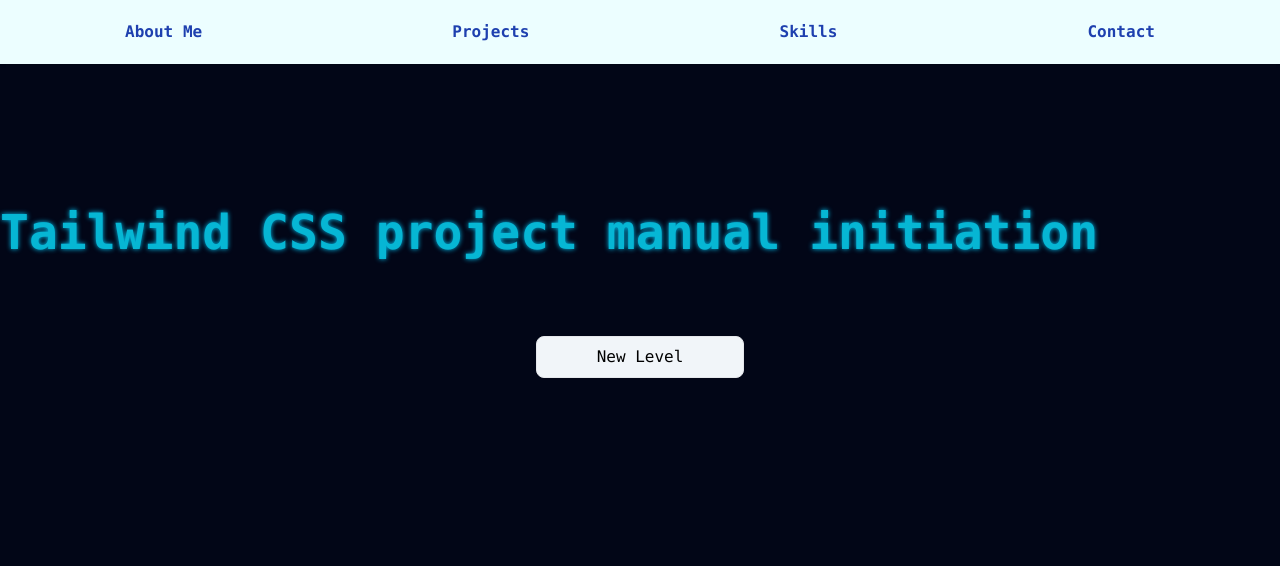
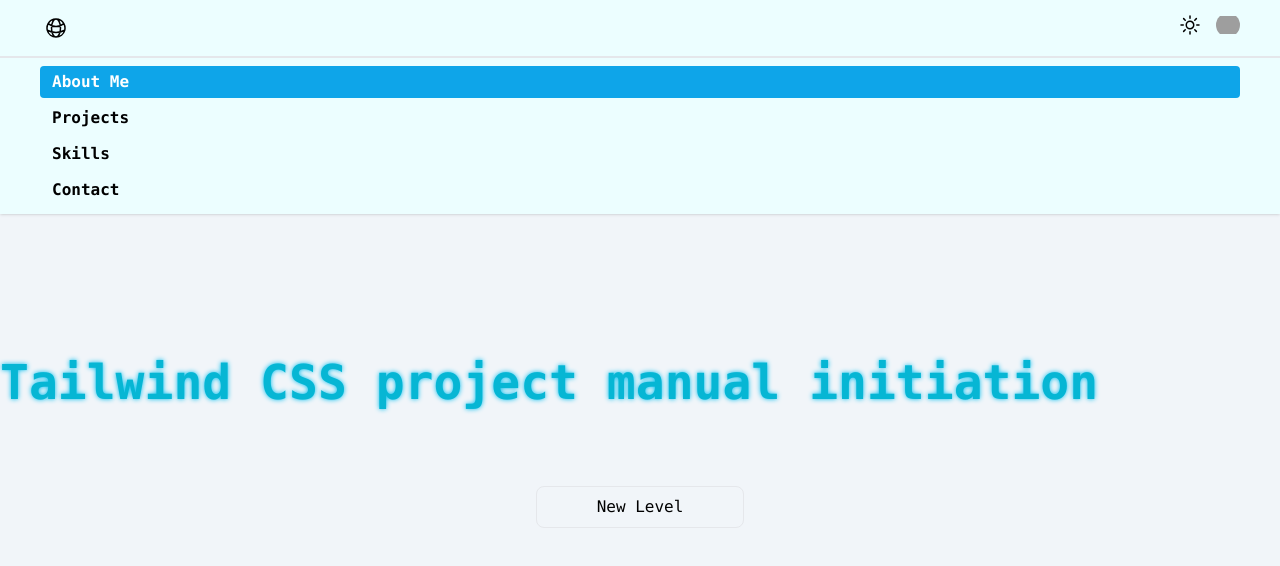
Before and after one commit to Anghy73/learning-tailwindcss, a website built with Vite: page index.html in a window 1280 px wide. Built offline with nearby package versions, Linux system fonts and the light colour scheme; grey boxes are pictures that could not be loaded.

Commit message:
navegation bar sm

```diff
--- a/index.html
+++ b/index.html
@@ -8,16 +8,36 @@
   <link rel="stylesheet" href="tailwind.css" />
 </head>
 
-<body class="bg-slate-950 flex flex-col justify-start w-screen min-h-screen">
-  <header class="bg-cyan-50 shadow">
-    <nav>
-      <ul class="flex justify-around items-center h-16">
-        <li><a class="hover:text-cyan-400 text-blue-800 font-bold hover:bg-slate-950 rounded py-1 px-2 transition-colors" href="#">About Me</a></li>
-        <li><a class="hover:text-cyan-400 text-blue-800 font-bold hover:bg-slate-950 rounded py-1 px-2" href="#">Projects</a></li>
-        <li><a class="hover:text-cyan-400 text-blue-800 font-bold hover:bg-slate-950 rounded py-1 px-2" href="#">Skills</a></li>
-        <li><a class="hover:text-cyan-400 text-blue-800 font-bold hover:bg-slate-950 rounded py-1 px-2" href="#">Contact</a></li>
-      </ul>
+<body class="bg-slate-100 flex flex-col justify-start w-screen min-h-screen">
+  <header class="bg-cyan-50 shadow flex flex-col justify-between">
+    <nav class="flex justify-between items-center w-full min-h-14 px-10">
+      <button class="w-6 h-6 rounded focus:ring-2 focus:ring-cyan-500 sm:hidden">
+        <svg xmlns="http://www.w3.org/2000/svg" fill="none" viewBox="0 0 24 24" stroke-width="1.5" stroke="currentColor" class="w-6 h-6">
+          <path stroke-linecap="round" stroke-linejoin="round" d="M3.75 6.75h16.5M3.75 12H12m-8.25 5.25h16.5" />
+        </svg>
+      </button>
+      <div class="cursor-pointer hover:text-cyan-500 ml-1">
+        <svg xmlns="http://www.w3.org/2000/svg" fill="none" viewBox="0 0 24 24" stroke-width="1.5" stroke="currentColor" class="w-6 h-6">
+          <path stroke-linecap="round" stroke-linejoin="round" d="M12 21a9.004 9.004 0 0 0 8.716-6.747M12 21a9.004 9.004 0 0 1-8.716-6.747M12 21c2.485 0 4.5-4.03 4.5-9S14.485 3 12 3m0 18c-2.485 0-4.5-4.03-4.5-9S9.515 3 12 3m0 0a8.997 8.997 0 0 1 7.843 4.582M12 3a8.997 8.997 0 0 0-7.843 4.582m15.686 0A11.953 11.953 0 0 1 12 10.5c-2.998 0-5.74-1.1-7.843-2.918m15.686 0A8.959 8.959 0 0 1 21 12c0 .778-.099 1.533-.284 2.253m0 0A17.919 17.919 0 0 1 12 16.5c-3.162 0-6.133-.815-8.716-2.247m0 0A9.015 9.015 0 0 1 3 12c0-1.605.42-3.113 1.157-4.418" />
+        </svg>
+      </div>
+      <div>
+        <button class="w-6 h-6 rounded-full focus:ring-2 focus:ring-cyan-300 focus:ring-offset-1 hover:text-cyan-500 mr-1">
+          <svg xmlns="http://www.w3.org/2000/svg" fill="none" viewBox="0 0 24 24" stroke-width="1.5" stroke="currentColor" class="w-6 h-6">
+            <path stroke-linecap="round" stroke-linejoin="round" d="M12 3v2.25m6.364.386-1.591 1.591M21 12h-2.25m-.386 6.364-1.591-1.591M12 18.75V21m-4.773-4.227-1.591 1.591M5.25 12H3m4.227-4.773L5.636 5.636M15.75 12a3.75 3.75 0 1 1-7.5 0 3.75 3.75 0 0 1 7.5 0Z" />
+          </svg>
+        </button>
+        <button class="w-6 h-6 focus:ring-2 focus:ring-cyan-300 rounded-full focus:ring-offset-1 overflow-hidden">
+          <img src="https://ui-avatars.com/api/?name=Andy+R" alt="Andy R">
+        </button>
+      </div>
     </nav>
+    <ul class="flex flex-col justify-start items-start px-10 py-2 border-t-2 space-y-1">
+      <li class="w-full"><a class="text-white font-bold rounded py-1 px-3 block bg-sky-500 transition-colors" href="#">About Me</a></li>
+      <li class="w-full"><a class="text-black hover:text-white hover:bg-sky-500 font-bold rounded py-1 px-3 block w-full transition-colors" href="#">Projects</a></li>
+      <li class="w-full"><a class="text-black hover:text-white hover:bg-sky-500 font-bold rounded py-1 px-3 block w-full transition-colors" href="#">Skills</a></li>
+      <li class="w-full"><a class="text-black hover:text-white hover:bg-sky-500 font-bold rounded py-1 px-3 block w-full transition-colors" href="#">Contact</a></li>
+    </ul>
   </header>
   <h1 class="text-cyan-500 font-bold text-5xl [text-shadow:_0_0_5px_#00beef] mt-36">Tailwind CSS project manual initiation</h1>
   <button class="text-black w-full py-2 max-w-52 mx-auto mt-20 rounded-lg bg-slate-100 border hover:bg-transparent hover:border hover:border-cyan-400 hover:text-cyan-500 transition-colors focus:ring-2 focus:ring-sky-500">New Level</button>
```
